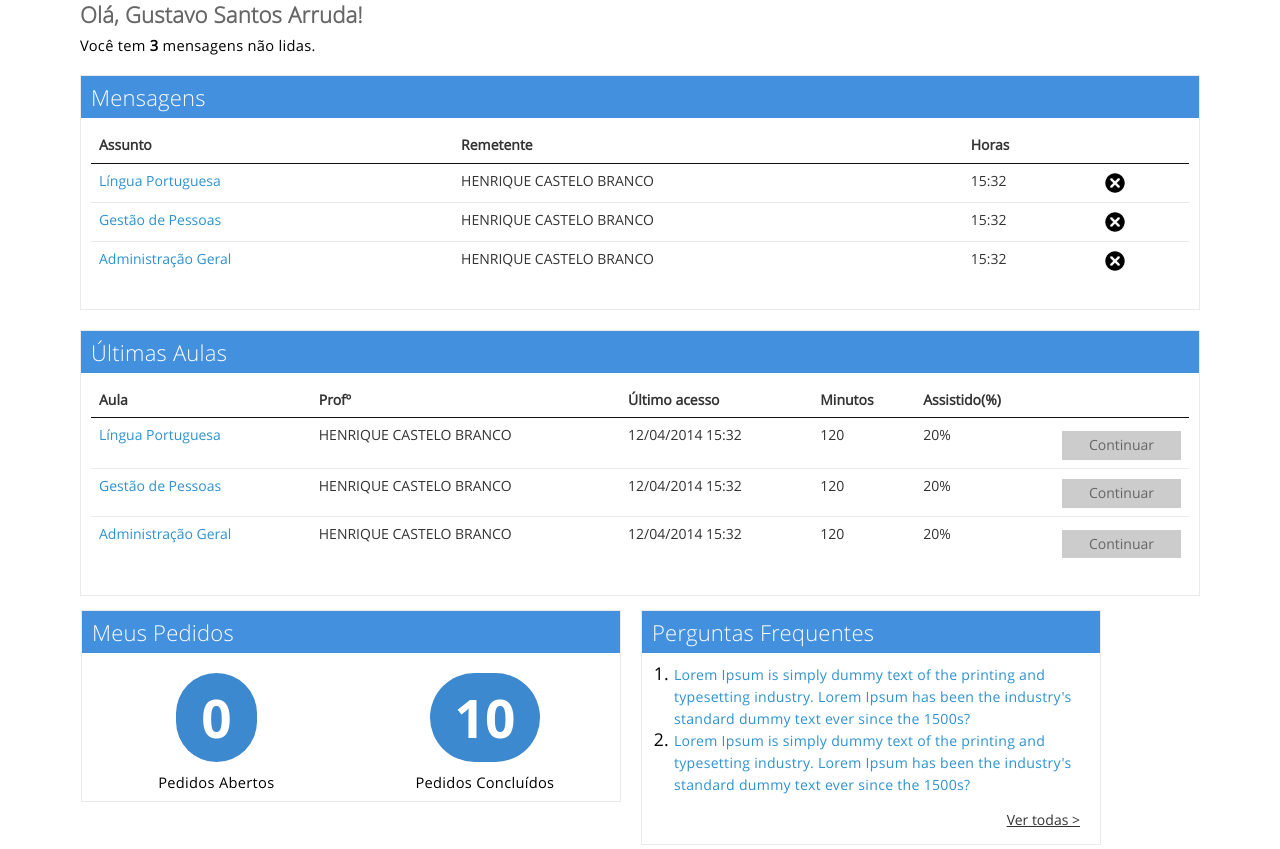
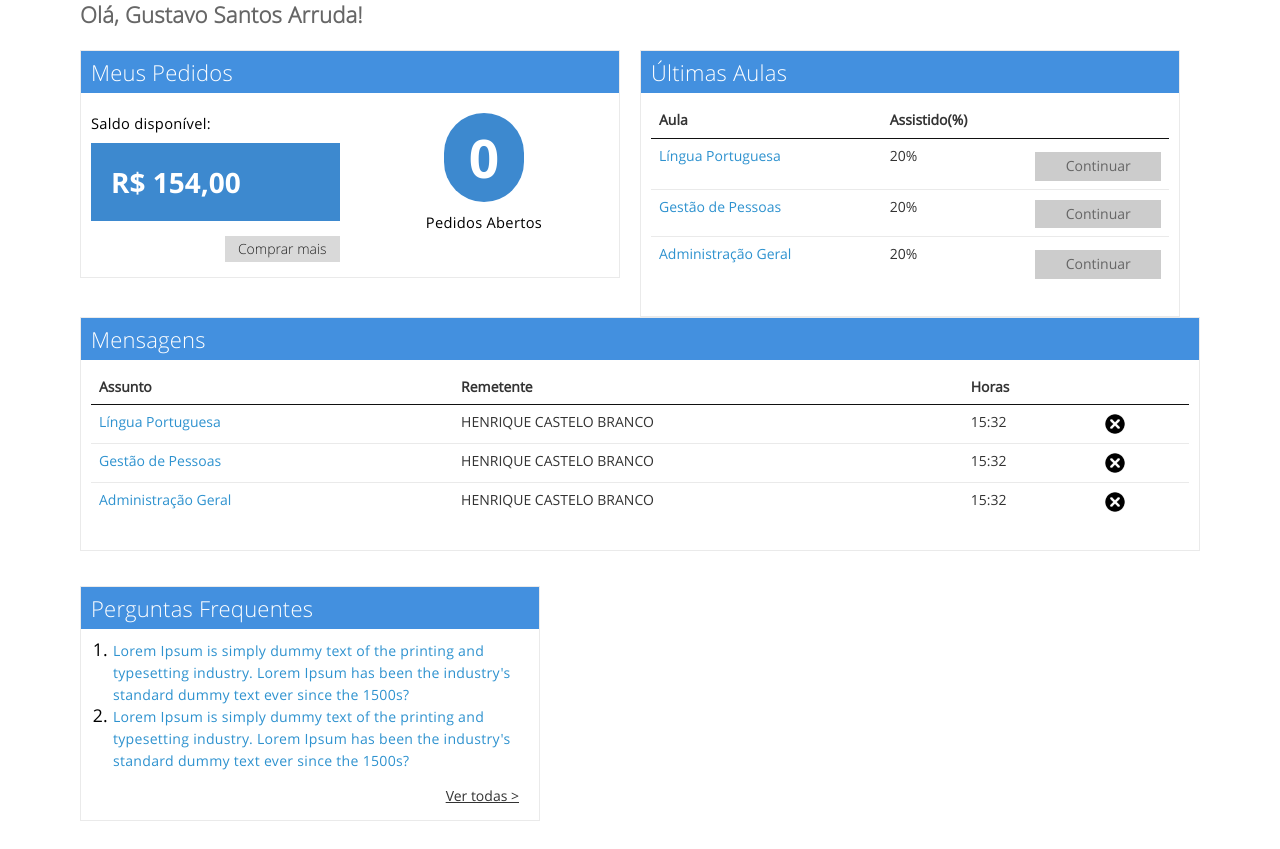
Before and after one commit to orlandoburli/euvouromper-design, a plain HTML site: page aluno-home.html in a window 1280 px wide. Shown: the part 305-1154 px from the top of the page. Drawn offline with Linux system fonts and the light colour scheme.

Commit message:
Alterações - home aluno

```diff
--- a/aluno-home.html
+++ b/aluno-home.html
@@ -87,9 +87,65 @@
 			    </ul>
 			</nav>
     		<h3 class="titulo-area-aluno">Olá, Gustavo Santos Arruda!</h3>
-    			<p>Você tem <b>3</b> mensagens não lidas.</p>
+				<div class="clear" style="">
+	                <div class="panel span7 left margin-top">
+	                    <div class="panel-header bg-lightBlue fg-white">
+	                       Meus Pedidos
+	                    </div>
+	                    <div class="panel-content">
+	                        <div id="saldo" class="left">
+	                        	<p>Saldo disponível:</p>
+	                        	<span>R$ 154,00</span>
+	                        	<button class="botao-comprar"><a href="" title="">Comprar mais</a></button>
+	                        </div>
+	                        <div id="pedidos-abertos">
+	                        	<a href="" title="" class="numeros-pedidos">0</a>
+	                        	<p>Pedidos Abertos</p>
+	                        </div>
+	                    </div>
+					</div>
 
-				<div id="tabela-mensagens" class="panel">
+	                <div class="panel span7 left margin-top">
+	                    <div class="panel-header bg-lightBlue fg-white">
+	                       Últimas Aulas
+	                    </div>
+	                    <div class="panel-content">
+		                    <table class="table hovered">
+								<thead>
+		                        <tr>
+		                            <th class="text-left">Aula</th>
+		                            <th class="text-left">Assistido(%)</th>
+		                            <th class="text-left"></th>
+		                        </tr>
+		                        </thead>
+
+		                        <tbody>
+		                        <tr>
+		                            <td><a href="" title="" id="" class="createWindow">Língua Portuguesa</a></td>
+									<td class="right">20%</td>
+		                            <td class="right"><a href="" title="" class="revisar">Continuar</a></td>
+		                        </tr>
+		                        <tr>
+		                            <td><a href="" title="" class="">Gestão de Pessoas</a></td>
+									<td class="right">20%</td>
+		                            <td class="right"><a href="" title="" class="iniciar">Continuar</a></td>
+		                        </tr>
+		                        <tr>
+		                            <td><a href="" title="" class="">Administração Geral</a></td>
+									<td class="right">20%</td>
+		                            <td class="right"><a href="" title="" class="revisar">Continuar</a></td>
+		                        </tr>
+							</tbody>
+
+							<tfoot></tfoot>
+	                    </table>
+                	</div>
+    			</div>
+            </div>
+
+
+            <div class="clear margin-top" style="">
+				<div id="tabela-mensagens" class="panel margin-top">
                     <div class="panel-header bg-lightBlue fg-white">
                        Mensagens
                     </div>
@@ -130,75 +186,9 @@
 	                    </table>
                     </div>
                 </div>
-
- 				<div class="panel">
-                    <div class="panel-header bg-lightBlue fg-white">
-                       Últimas Aulas
-                    </div>
-                    <div class="panel-content" style="overflow: auto;">
-					<table class="table hovered">
-                        <thead>
-                        <tr>
-                            <th class="text-left">Aula</th>
-                            <th class="text-left">Profº</th>
-							<th class="text-left">Último acesso</th>
-                            <th class="text-left">Minutos</th>
-                            <th class="text-left">Assistido(%)</th>
-                            <th class="text-left"></th>
-                        </tr>
-                        </thead>
-
-                        <tbody>
-                        <tr>
-                            <td><a href="" title="" id="" class="createWindow">Língua Portuguesa</a></td>
-                            <td class="right">HENRIQUE CASTELO BRANCO</td>
-                            <td class="right">12/04/2014 15:32</td>
-							<td class="right">120</td>
-							<td class="right">20%</td>
-                            <td class="right"><a href="" title="" class="revisar">Continuar</a></td>
-                        </tr>
-                        <tr>
-                            <td><a href="" title="" class="">Gestão de Pessoas</a></td>
-                            <td class="right">HENRIQUE CASTELO BRANCO</td>
-                            <td class="right">12/04/2014 15:32</td>
-							<td class="right">120</td>
-							<td class="right">20%</td>
-                            <td class="right"><a href="" title="" class="iniciar">Continuar</a></td>
-                        </tr>
-                        <tr>
-                            <td><a href="" title="" class="">Administração Geral</a></td>
-                            <td class="right">HENRIQUE CASTELO BRANCO</td>
-                            <td class="right">12/04/2014 15:32</td>
-							<td class="right">120</td>
-							<td class="right">20%</td>
-                            <td class="right"><a href="" title="" class="revisar">Continuar</a></td>
-                        </tr>
-                        </tbody>
-
-                        <tfoot></tfoot>
-                    </table>
-
-
             </div>
 
-
-                <div class="panel span7 left margin-top">
-                    <div class="panel-header bg-lightBlue fg-white">
-                       Meus Pedidos
-                    </div>
-                    <div class="panel-content">
-                        <div id="pedidos-abertos" class="left">
-                        	<a href="" title="" class="numeros-pedidos">0</a>
-                        	<p>Pedidos Abertos</p>
-                        </div>
-                        <div id="pedidos-concluidos">
-                        	<a href="" title="" class="numeros-pedidos">10</a>
-                        	<p>Pedidos Concluídos</p>
-                        </div>
-                    </div>
-                </div>
-
-                <div class="panel span6 left margin-top">
+			<div class="panel span6 left margin-top clear">
                 <div class="panel-header bg-lightBlue fg-white">
                    Perguntas Frequentes
                 </div>
@@ -211,12 +201,10 @@
 	                        <a href="" title="">Lorem Ipsum is simply dummy text of the printing and typesetting industry. Lorem Ipsum has been the industry's standard dummy text ever since the 1500s?</a>
 						</li>
                     </ul>
-
                     <a href="" title="" class="ver-todas-simples">Ver todas ></a>
             	</div>
+			</div>
 
-    			</div>
-    		</div>
     	</div><!-- end noticias -->
 	</div><!-- end container -->
 
--- a/assets/css/style-main.css
+++ b/assets/css/style-main.css
@@ -889,13 +889,26 @@ ul#menu-aluno li a.credito span {
 #tabela-mensagens {
 	margin: 20px 0;
 }
-
-#pedidos-abertos, #pedidos-concluidos {
-	text-align: center;
+#saldo {
+	padding-top: 10px;
+}
+#saldo span {
+	padding: 20px;
+	background-color: #3D89CF;
+	display: block;
+	color: #fff;
+	font-size: 2em;
+	font-family: 'Open Sans Bold';
+}
+#pedidos-abertos, #saldo {
 	width: 48%;
 	float: left;
 }
-
+.botao-comprar {
+	margin: 15px 0 !important;
+	display: block;
+	float: right;
+}
 a.numeros-pedidos {
 	background-color: #3D89CF;
 	-webkit-border-radius: 50px 50px 50px 50px;
@@ -908,8 +921,8 @@ a.numeros-pedidos {
 	font-family: 'Open Sans Bold';
 }
 
-#pedidos-concluidos {
-
+#pedidos-abertos {
+	text-align: center;
 }
 
 ul#lista-perguntas-frequentes {
```
Lines whose indentation alone changed are shown as unchanged.
